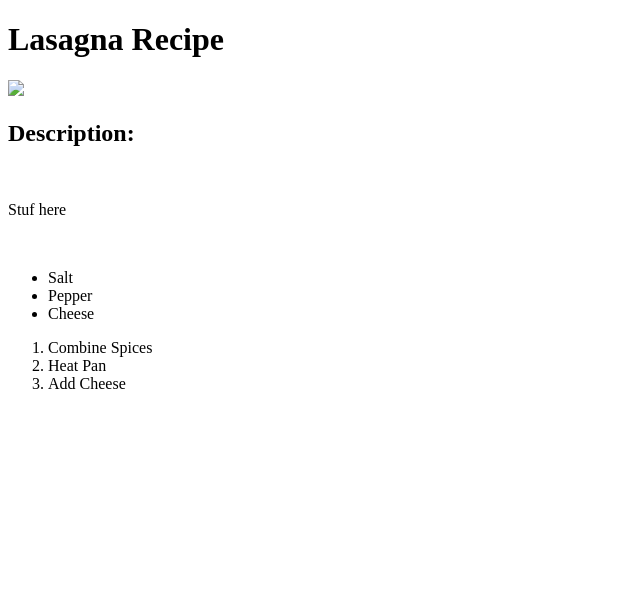
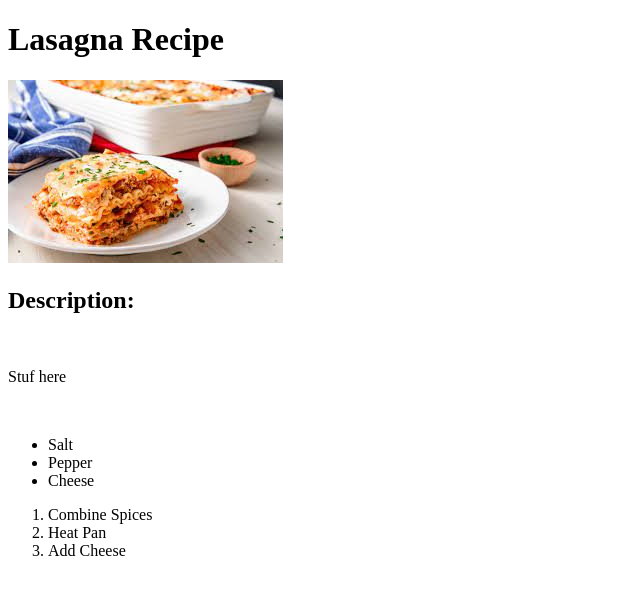
Before and after one commit to mr-shorten/odin-project, a plain HTML site: page recipes/lasagna.html in a window 1280 px wide. Shown: the whole page, without its empty margins (0-640 px from the left). Drawn offline with Linux system fonts and the light colour scheme; the site is published under a folder, as on GitHub Pages, so addresses that start at the root find nothing.

Commit message:
Move img folder from root to recipes/imgs

```diff
--- a/recipes/lasagna.html
+++ b/recipes/lasagna.html
@@ -8,7 +8,7 @@
 </head>
 <body>
     <h1>Lasagna Recipe</h1>
-    <img src="/imgs/lasagna.jpg"><br>
+    <img src="./imgs/lasagna.jpg"><br>
     <h2>Description:</h2><br>
     <p>Stuf here</p><br>
     <ul>
```
Also changed, not shown: recipes/imgs/lasagna.jpg (renamed from imgs/lasagna.jpg).
